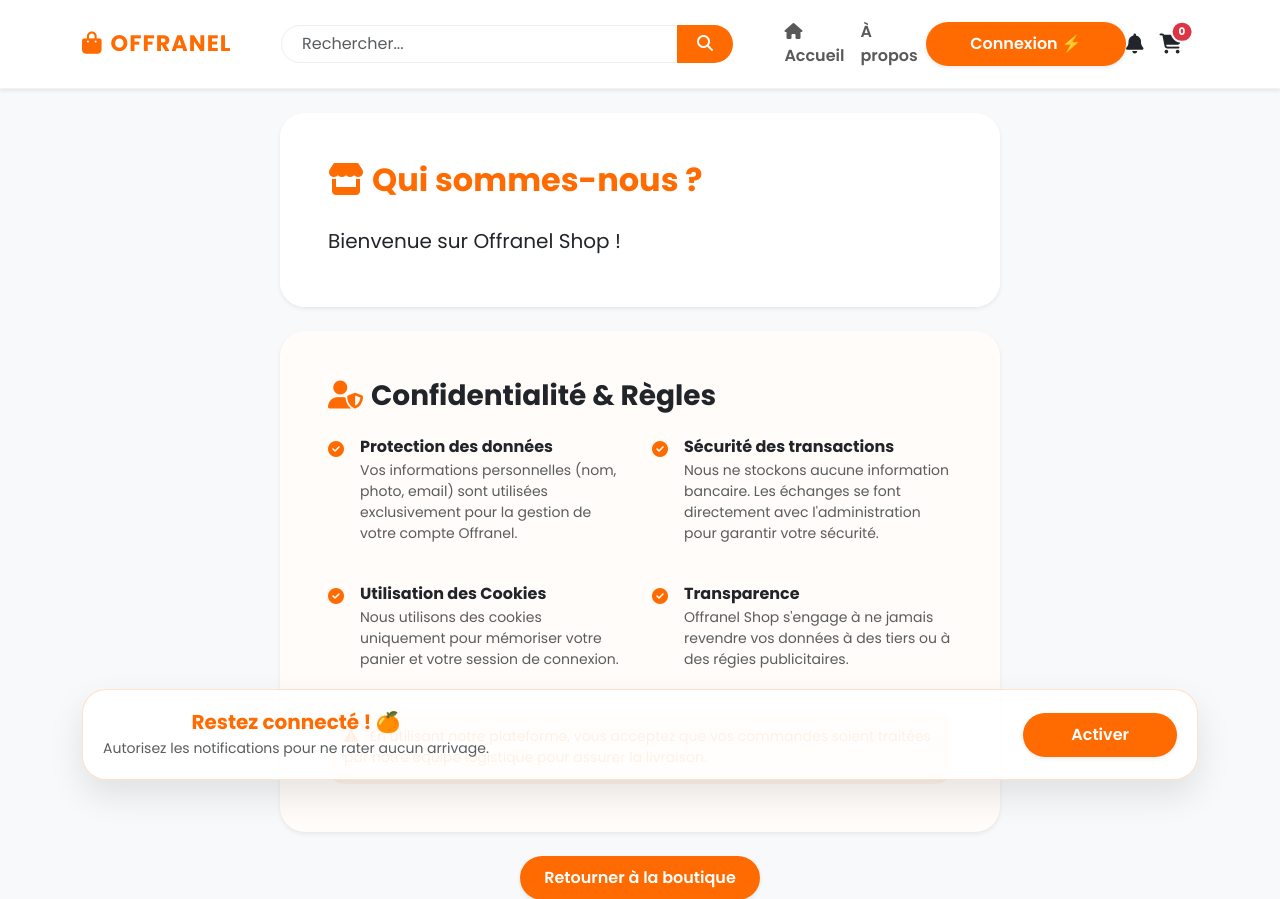
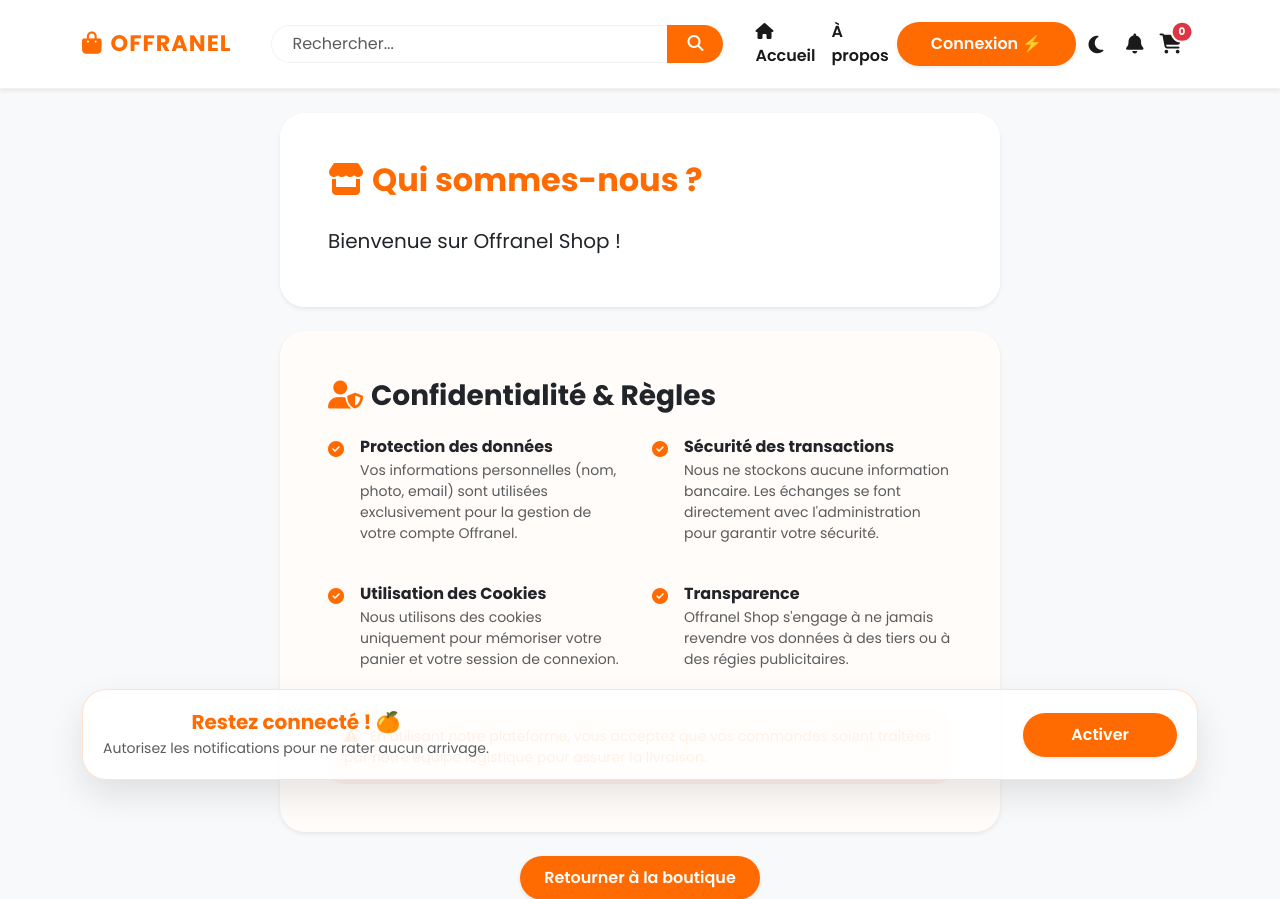
Before and after one commit to erno-ngoy/mal-offranel, a Flask app: page /a-propos in a window 1280 px wide. Shown: the top 899 px of the page. Run offline with Flask 3, Linux system fonts and the light colour scheme; data that the repository does not hold is empty.

Commit message:
Correction d'un bug

```diff
--- a/templates/base.html
+++ b/templates/base.html
@@ -28,26 +28,40 @@
             --offranel-dark: #1A1A1A;
             --glass-bg: rgba(255, 255, 255, 0.9);
             --fb-blue: #1877F2;
+            /* Couleurs dynamiques */
+            --bg-body: #f8f9fa;
+            --text-color: #1A1A1A;
+            --nav-bg: #ffffff;
+            --card-bg: #ffffff;
+            --input-bg: #ffffff;
+            --border-color: rgba(0,0,0,0.05);
+        }
+
+        /* --- MODE SOMBRE --- */
+        [data-theme="dark"] {
+            --bg-body: #121212;
+            --text-color: #f1f1f1;
+            --nav-bg: #1e1e1e;
+            --card-bg: #242424;
+            --input-bg: #2c2c2c;
+            --glass-bg: rgba(30, 30, 30, 0.85);
+            --border-color: rgba(255,255,255,0.1);
         }
 
         body {
-            background-color: #f8f9fa;
+            background-color: var(--bg-body);
+            color: var(--text-color);
             font-family: 'Poppins', sans-serif;
             overflow-x: hidden;
+            transition: background 0.3s ease, color 0.3s ease;
         }
 
-        /* --- STYLE DU CHARGEMENT (FB LITE STYLE) --- */
+        /* --- STYLE DU CHARGEMENT --- */
         #fb-loader-wrapper {
             position: fixed;
-            top: 0;
-            left: 0;
-            width: 100%;
-            height: 100%;
+            top: 0; left: 0; width: 100%; height: 100%;
             background: #fff;
-            display: flex;
-            flex-direction: column;
-            align-items: center;
-            justify-content: center;
+            display: flex; flex-direction: column; align-items: center; justify-content: center;
             z-index: 99999;
         }
 
@@ -59,92 +73,70 @@
         }
 
         .fb-lite-spinner {
-            width: 26px;
-            height: 26px;
+            width: 26px; height: 26px;
             border: 3px solid #f3f3f3;
             border-top: 3px solid var(--offranel-orange);
             border-radius: 50%;
             animation: spin 0.8s linear infinite;
         }
 
-        .from-malaki-container {
-            position: absolute;
-            bottom: 40px;
-            text-align: center;
+        .from-malaki-container { position: absolute; bottom: 40px; text-align: center; }
+        .from-text { font-size: 13px; color: #8a8d91; margin-bottom: 2px; display: block; }
+        .malaki-text {
+            font-family: 'Arial Rounded MT Bold', 'Helvetica Rounded', Arial, sans-serif;
+            font-size: 18px; font-weight: bold; color: var(--offranel-orange); letter-spacing: 1px;
         }
 
-        .from-text {
-            font-size: 13px;
-            color: #8a8d91;
-            margin-bottom: 2px;
-            display: block;
-        }
-
-        .malaki-text {
-            font-family: 'Arial Rounded MT Bold', 'Helvetica Rounded', Arial, sans-serif;
-            font-size: 18px;
-            font-weight: bold;
-            color: var(--offranel-orange);
-            letter-spacing: 1px;
-        }
-
-        @keyframes spin {
-            0% { transform: rotate(0deg); }
-            100% { transform: rotate(360deg); }
-        }
+        @keyframes spin { 0% { transform: rotate(0deg); } 100% { transform: rotate(360deg); } }
 
         .text-orange { color: var(--offranel-orange) !important; }
         .bg-orange { background-color: var(--offranel-orange) !important; }
         .text-fb { color: var(--fb-blue) !important; }
 
-        /* --- NAVBAR AMÉLIORÉE (GLASSMORPHISM) --- */
+        /* --- NAVBAR --- */
         .navbar {
             padding: 12px 0;
-            border-bottom: 1px solid rgba(0,0,0,0.05);
+            background-color: var(--nav-bg) !important;
+            border-bottom: 1px solid var(--border-color);
             transition: all 0.3s ease;
         }
         .navbar.scrolled {
-            background: rgba(255, 255, 255, 0.85) !important;
-            backdrop-filter: blur(10px);
-            -webkit-backdrop-filter: blur(10px);
+            background: var(--glass-bg) !important;
+            backdrop-filter: blur(10px); -webkit-backdrop-filter: blur(10px);
             box-shadow: 0 4px 12px rgba(0,0,0,0.05);
         }
         .navbar-brand { font-size: 1.4rem; letter-spacing: 1px; }
+        .nav-link { color: var(--text-color) !important; }
+
+        /* --- BOUTON THEME --- */
+        .theme-btn {
+            cursor: pointer;
+            width: 40px; height: 40px;
+            display: flex; align-items: center; justify-content: center;
+            border-radius: 50%;
+            margin-right: 10px;
+            transition: 0.3s;
+        }
+        .theme-btn:hover { background: rgba(255, 107, 0, 0.1); }
 
         /* --- BOUTONS --- */
         .btn-orange {
             background-color: var(--offranel-orange);
-            color: white;
-            border-radius: 50px;
-            font-weight: 600;
-            padding: 10px 24px;
-            border: none;
-            transition: 0.3s;
+            color: white; border-radius: 50px; font-weight: 600; padding: 10px 24px; border: none; transition: 0.3s;
         }
         .btn-orange:hover { background-color: #e66000; color: white; transform: translateY(-2px); }
 
         /* --- PANIER & NOTIF BADGE --- */
-        .cart-badge, .notif-badge {
-            font-size: 0.65rem;
-            padding: 4px 6px;
-            border: 2px solid white;
-        }
+        .cart-badge, .notif-badge { font-size: 0.65rem; padding: 4px 6px; border: 2px solid white; }
 
-        /* --- NOUVELLES ANIMATIONS --- */
-        .notif-badge:not(.d-none) {
-            animation: pulse-red 2s infinite;
-        }
-
+        .notif-badge:not(.d-none) { animation: pulse-red 2s infinite; }
         @keyframes pulse-red {
             0% { transform: translate(100%, -50%) scale(1); box-shadow: 0 0 0 0 rgba(220, 53, 69, 0.7); }
             70% { transform: translate(100%, -50%) scale(1.2); box-shadow: 0 0 0 6px rgba(220, 53, 69, 0); }
             100% { transform: translate(100%, -50%) scale(1); box-shadow: 0 0 0 0 rgba(220, 53, 69, 0); }
         }
 
-        .cart-bounce {
-            animation: cartJump 0.5s ease-in-out;
-        }
-
+        .cart-bounce { animation: cartJump 0.5s ease-in-out; }
         @keyframes cartJump {
             0% { transform: scale(1); }
             30% { transform: scale(1.4) rotate(-10deg); }
@@ -153,64 +145,36 @@
         }
 
         /* --- RECHERCHE --- */
-        .search-container {
-            max-width: 500px;
-            margin: 0 auto;
-        }
+        .search-container { max-width: 500px; margin: 0 auto; }
         .search-input {
             border-radius: 50px 0 0 50px !important;
-            border: 1px solid #eee;
-            padding-left: 20px;
-            transition: 0.3s;
+            background-color: var(--input-bg);
+            color: var(--text-color);
+            border: 1px solid var(--border-color);
+            padding-left: 20px; transition: 0.3s;
         }
-        .search-input:focus {
-            border-color: var(--offranel-orange);
-            box-shadow: none;
-        }
+        .search-input:focus { border-color: var(--offranel-orange); box-shadow: none; outline: none; }
         .search-btn {
             border-radius: 0 50px 50px 0 !important;
-            background: var(--offranel-orange);
-            color: white;
-            border: none;
-            padding: 0 20px;
-            transition: 0.3s;
-        }
-        .search-btn:hover { background: #e66000; }
-
-        /* --- INDICATEUR DE STATUT SUR PROFIL --- */
-        .profile-container {
-            position: relative;
-            display: inline-block;
-        }
-        .status-dot {
-            position: absolute;
-            bottom: 2px;
-            right: 2px;
-            width: 10px;
-            height: 10px;
-            background-color: #22c55e;
-            border: 2px solid white;
-            border-radius: 50%;
+            background: var(--offranel-orange); color: white; border: none; padding: 0 20px; transition: 0.3s;
         }
 
-        /* --- COOKIE BANNER DESIGN --- */
-        .cookie-banner {
-            position: fixed;
-            bottom: 20px;
-            left: 20px;
-            right: 20px;
-            z-index: 9999;
-            display: none;
+        /* --- PROFIL --- */
+        .profile-container { position: relative; display: inline-block; }
+        .status-dot {
+            position: absolute; bottom: 2px; right: 2px; width: 10px; height: 10px;
+            background-color: #22c55e; border: 2px solid white; border-radius: 50%;
         }
+
+        /* --- COOKIE BANNER --- */
+        .cookie-banner { position: fixed; bottom: 20px; left: 20px; right: 20px; z-index: 9999; display: none; }
         .glass-cookie {
-            background: var(--glass-bg);
-            backdrop-filter: blur(15px);
-            -webkit-backdrop-filter: blur(15px);
-            border: 1px solid rgba(255, 107, 0, 0.2);
-            border-radius: 24px;
-            padding: 20px;
-            box-shadow: 0 15px 35px rgba(0,0,0,0.1);
+            background: var(--glass-bg); backdrop-filter: blur(15px); -webkit-backdrop-filter: blur(15px);
+            border: 1px solid rgba(255, 107, 0, 0.2); border-radius: 24px; padding: 20px; box-shadow: 0 15px 35px rgba(0,0,0,0.1);
         }
+
+        /* Ajustement modal mode sombre */
+        .modal-content { background-color: var(--card-bg); color: var(--text-color); }
 
         @media (max-width: 576px) {
             .navbar-brand { font-size: 1.2rem; }
@@ -247,13 +211,17 @@
     </div>
 </div>
 
-<nav id="mainNavbar" class="navbar navbar-expand-lg navbar-light bg-white sticky-top shadow-sm">
+<nav id="mainNavbar" class="navbar navbar-expand-lg sticky-top shadow-sm">
     <div class="container">
         <a class="navbar-brand fw-bold text-orange" href="/">
             <i class="fas fa-shopping-bag me-2"></i>OFFRANEL
         </a>
 
         <div class="d-flex align-items-center order-lg-3">
+            <div id="theme-toggle" class="theme-btn">
+                <i class="fas fa-moon fa-lg"></i>
+            </div>
+
             <a href="#" class="nav-link position-relative me-3" id="notif-link">
                 <i class="fas fa-bell fa-lg"></i>
                 <span id="notif-count" class="position-absolute top-0 start-100 translate-middle badge rounded-pill bg-danger notif-badge d-none">
@@ -365,6 +333,25 @@
 <script src="https://cdn.jsdelivr.net/npm/bootstrap@5.3.0/dist/js/bootstrap.bundle.min.js"></script>
 
 <script>
+    // --- GESTION DU THEME (SOMBRE/CLAIR) ---
+    const themeBtn = document.getElementById('theme-toggle');
+    const themeIcon = themeBtn.querySelector('i');
+
+    function setTheme(theme) {
+        document.documentElement.setAttribute('data-theme', theme);
+        localStorage.setItem('offranel_theme', theme);
+        themeIcon.className = theme === 'dark' ? 'fas fa-sun fa-lg' : 'fas fa-moon fa-lg';
+    }
+
+    themeBtn.addEventListener('click', () => {
+        const current = document.documentElement.getAttribute('data-theme');
+        setTheme(current === 'dark' ? 'light' : 'dark');
+    });
+
+    // Appliquer le thème au chargement
+    const savedTheme = localStorage.getItem('offranel_theme') || 'light';
+    setTheme(savedTheme);
+
     // --- GESTION NAVBAR AU SCROLL ---
     window.addEventListener('scroll', function() {
         const nav = document.getElementById('mainNavbar');
@@ -375,30 +362,22 @@
         }
     });
 
-    // --- FONCTION ANIMATION PANIER ---
     function animateCart() {
         const cartWrapper = document.getElementById('cart-icon-wrapper');
         if(cartWrapper) {
             cartWrapper.classList.remove('cart-bounce');
-            void cartWrapper.offsetWidth; // Force reflow
+            void cartWrapper.offsetWidth;
             cartWrapper.classList.add('cart-bounce');
         }
     }
 
-    // --- FONCTION ALERTE HAUTE PRIORITÉ (VIBRATION + NOTIF) ---
     function triggerAppAlert(title, message) {
-        if ('vibrate' in navigator) {
-            navigator.vibrate([150, 50, 150]);
-        }
+        if ('vibrate' in navigator) { navigator.vibrate([150, 50, 150]); }
         if (Notification.permission === "granted") {
-            new Notification(title, {
-                body: message,
-                icon: "/static/img/image.png"
-            });
+            new Notification(title, { body: message, icon: "/static/img/image.png" });
         }
     }
 
-    // --- LOGIQUE POP-UP D'ANNONCE ---
     function checkAnnouncementPopup() {
         const isPopupActive = "{{ popup.active if popup else 'False' }}" === "True";
         const popupTitle = "{{ popup.title if popup else '' }}";
@@ -409,7 +388,6 @@
             if (modalEl) {
                 document.getElementById('pTitle').innerText = popupTitle;
                 document.getElementById('pContent').innerText = popupContent;
-
                 const myModal = new bootstrap.Modal(modalEl);
                 setTimeout(() => {
                     myModal.show();
@@ -419,7 +397,6 @@
         }
     }
 
-    // MASQUER LOADER
     window.addEventListener('load', function() {
         const loader = document.getElementById('fb-loader-wrapper');
         setTimeout(() => {
@@ -430,7 +407,7 @@
         }, 1000);
     });
 
-    // PWA INSTALL LOGIC
+    // PWA & PUSH (VOTRE LOGIQUE)
     let deferredPrompt;
     const installBanner = document.getElementById('pwa-install-banner');
     const installBtn = document.getElementById('btn-install-pwa');
@@ -445,40 +422,11 @@
         installBtn.addEventListener('click', async () => {
             if (deferredPrompt) {
                 deferredPrompt.prompt();
-                const { outcome } = await deferredPrompt.userChoice;
+                await deferredPrompt.userChoice;
                 deferredPrompt = null;
                 installBanner.style.display = 'none';
             }
         });
-    }
-
-    const VAPID_PUBLIC_KEY = 'BOT0JEWz9-w_eTSqZXlLXewXXq4hT3zvWPFfyb68z-aH80OVc1oX2xvftH4d3rhQMKT5ibT8vkHK7vAIbaTq29Q';
-
-    function urlBase64ToUint8Array(base64String) {
-        const padding = '='.repeat((4 - base64String.length % 4) % 4);
-        const base64 = (base64String + padding).replace(/\-/g, '+').replace(/_/g, '/');
-        const rawData = window.atob(base64);
-        return Uint8Array.from([...rawData].map((char) => char.charCodeAt(0)));
-    }
-
-    async function subscribeToPush() {
-        if ('serviceWorker' in navigator) {
-            try {
-                const registration = await navigator.serviceWorker.ready;
-                const subscription = await registration.pushManager.subscribe({
-                    userVisibleOnly: true,
-                    applicationServerKey: urlBase64ToUint8Array(VAPID_PUBLIC_KEY)
-                });
-
-                await fetch('/api/save-subscription', {
-                    method: 'POST',
-                    headers: { 'Content-Type': 'application/json' },
-                    body: JSON.stringify(subscription)
-                });
-            } catch (err) {
-                console.error("Erreur d'abonnement push:", err);
-            }
-        }
     }
 
     if ('serviceWorker' in navigator) {
@@ -504,7 +452,6 @@
     }
     setInterval(checkNotifications, 30000);
 
-    // GESTION PANIER AVEC ANIMATION
     let lastCartLength = (JSON.parse(localStorage.getItem('offranel_cart')) || []).length;
 
     function updateCartBadge() {
@@ -512,9 +459,7 @@
         const countElement = document.getElementById('cart-count');
         if(countElement) {
             countElement.innerText = cart.length;
-            if(cart.length > lastCartLength) {
-                animateCart();
-            }
+            if(cart.length > lastCartLength) { animateCart(); }
             lastCartLength = cart.length;
         }
     }
@@ -523,12 +468,7 @@
         sessionStorage.setItem("offranel_session_accepted", "true");
         const banner = document.getElementById("cookieBanner");
         if(banner) banner.style.display = "none";
-
-        Notification.requestPermission().then(permission => {
-            if (permission === 'granted') {
-                subscribeToPush();
-            }
-        });
+        Notification.requestPermission();
     }
 
     document.addEventListener("DOMContentLoaded", () => {
```
